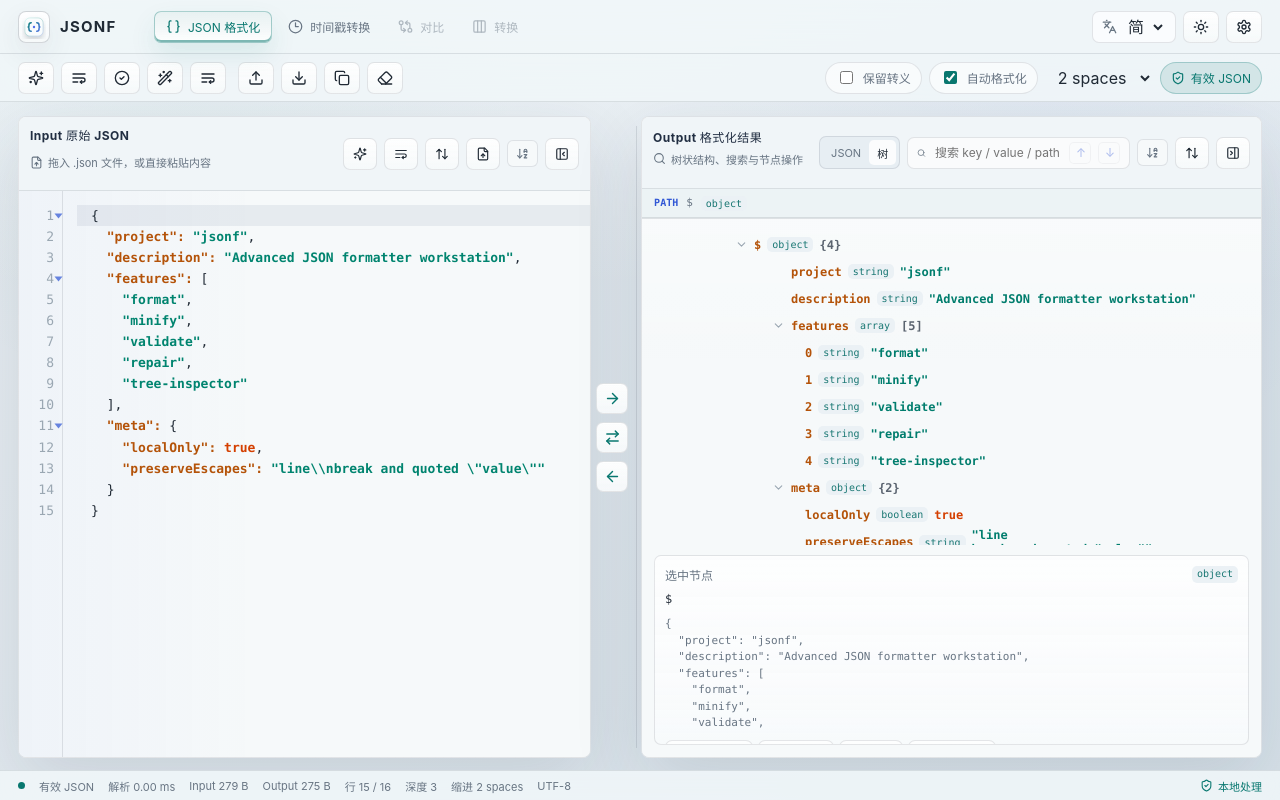
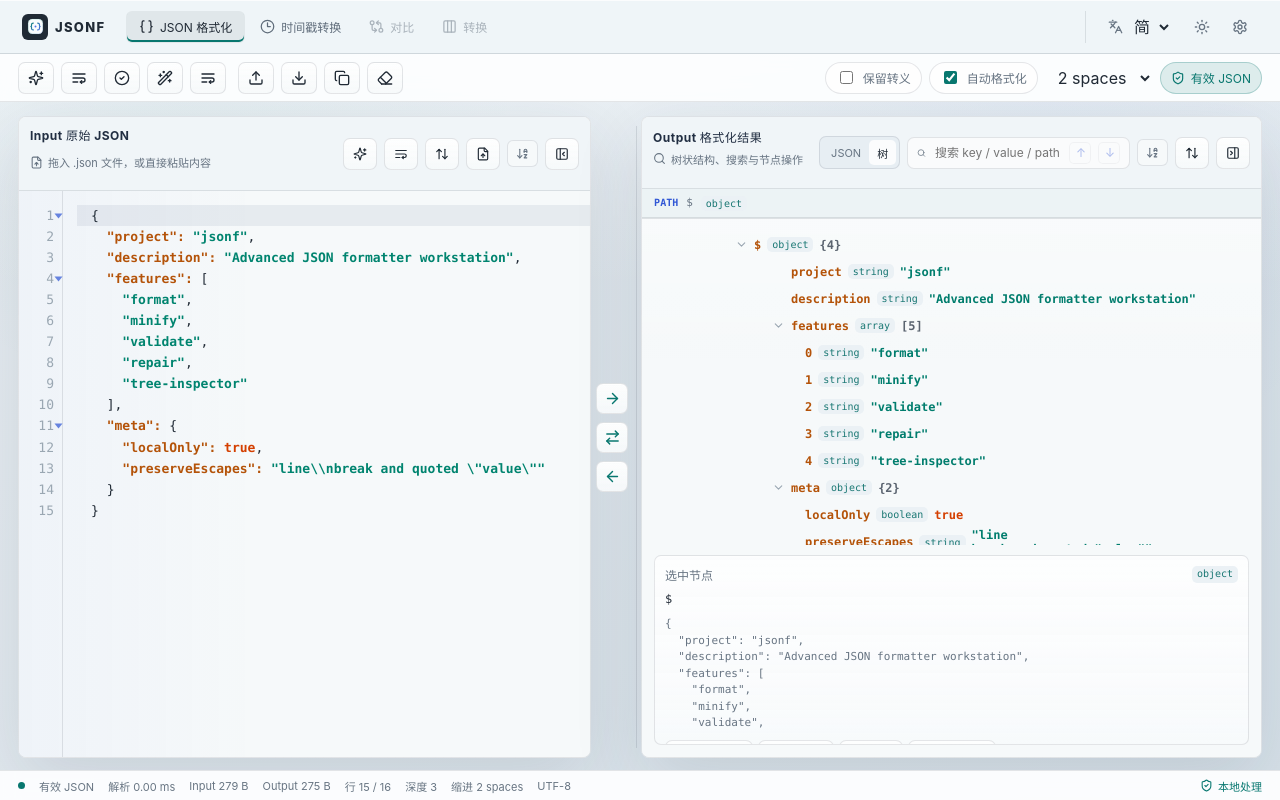
Before and after one commit to RookieXv/jsonf, a Vue app: page / in a window 1280 px wide. Built offline with nearby package versions, Linux system fonts and the light colour scheme.

Commit message:
feat: improve theme

```diff
--- a/src/App.vue
+++ b/src/App.vue
@@ -59,6 +59,11 @@ const jsonPath = ref('$')
 
 const t = preferences.t
 const currentTool = ref('formatter')
+
+function selectTool(tool) {
+  currentTool.value = tool
+  if (tool === 'timestamp') preferences.settingsOpen.value = false
+}
 
 const statusLabel = computed(() => {
   if (workbench.status.value === 'valid') return t.value.status.valid
@@ -345,7 +350,7 @@ function inferJsonPath(value, targetLine) {
           class="tool-tab"
           :class="{ active: currentTool === tool.key }"
           :disabled="tool.disabled"
-          @click="currentTool = tool.key"
+          @click="selectTool(tool.key)"
         >
           <component :is="tool.icon" :size="15" />
           {{ t.tools[tool.key] }}
@@ -353,6 +358,7 @@ function inferJsonPath(value, targetLine) {
       </nav>
 
       <div class="topbar-actions">
+        <div class="topbar-actions-group">
           <button class="select-button" :title="t.commands.language">
             <Languages :size="15" />
             <select v-model="preferences.language.value" aria-label="language">
@@ -365,9 +371,10 @@ function inferJsonPath(value, targetLine) {
             <Sun v-if="preferences.appliedTheme.value === 'light'" :size="16" />
             <Moon v-else :size="16" />
           </IconButton>
-        <IconButton :label="t.commands.settings" @click="preferences.settingsOpen.value = true">
+          <IconButton v-if="currentTool === 'formatter'" :label="t.commands.settings" @click="preferences.settingsOpen.value = !preferences.settingsOpen.value">
             <Settings :size="16" />
           </IconButton>
+        </div>
       </div>
     </header>
 
@@ -721,6 +728,10 @@ function inferJsonPath(value, targetLine) {
       {{ translateNotice(workbench.notice.value) }}
     </div>
 
+    </template>
+
+    <TimestampTool v-else-if="currentTool === 'timestamp'" :language="preferences.language.value" />
+
     <SettingsPanel
       :open="preferences.settingsOpen.value"
       :t="t"
@@ -738,8 +749,5 @@ function inferJsonPath(value, targetLine) {
       @update:line-wrap="workbench.lineWrap.value = $event"
       @update:line-numbers="workbench.lineNumbers.value = $event"
     />
-    </template>
-
-    <TimestampTool v-else-if="currentTool === 'timestamp'" :language="preferences.language.value" />
   </div>
 </template>
--- a/src/style.css
+++ b/src/style.css
@@ -128,9 +128,9 @@ button {
   min-height: 0;
   overflow: auto;
   background:
-    radial-gradient(circle at 16% 0%, color-mix(in srgb, var(--accent) 13%, transparent), transparent 24%),
-    radial-gradient(circle at 88% 12%, color-mix(in srgb, var(--select) 12%, transparent), transparent 26%),
-    linear-gradient(135deg, var(--bg), var(--bg-deep));
+    radial-gradient(circle at 16% 0%, color-mix(in srgb, var(--accent) 6%, transparent), transparent 24%),
+    radial-gradient(circle at 88% 12%, color-mix(in srgb, var(--select) 5%, transparent), transparent 26%),
+    linear-gradient(135deg, #f6f9fb, #edf3f6);
 }
 
 .timestamp-page {
@@ -149,8 +149,8 @@ button {
 .timestamp-code-card {
   border: 1px solid var(--line);
   border-radius: 12px;
-  background: var(--surface);
-  box-shadow: var(--shadow-soft);
+  background: color-mix(in srgb, var(--surface-strong) 92%, transparent);
+  box-shadow: 0 6px 18px color-mix(in srgb, var(--text) 7%, transparent);
 }
 
 .timestamp-live-card {
@@ -158,8 +158,15 @@ button {
   overflow: hidden;
   padding: 16px 18px;
   background:
-    radial-gradient(circle at 92% 0%, color-mix(in srgb, var(--amber) 18%, transparent) 0 13%, transparent 13.5%),
-    linear-gradient(120deg, color-mix(in srgb, var(--select) 13%, var(--surface-strong)), color-mix(in srgb, var(--accent) 9%, var(--surface-strong)));
+    radial-gradient(circle at 92% 0%, color-mix(in srgb, var(--amber) 10%, transparent) 0 13%, transparent 13.5%),
+    linear-gradient(120deg, color-mix(in srgb, var(--select) 7%, var(--surface-strong)), color-mix(in srgb, var(--accent) 5%, var(--surface-strong)));
+}
+
+:root[data-theme='dark'] .timestamp-tool {
+  background:
+    radial-gradient(circle at 16% 0%, color-mix(in srgb, var(--accent) 7%, transparent), transparent 24%),
+    radial-gradient(circle at 88% 12%, color-mix(in srgb, var(--select) 6%, transparent), transparent 26%),
+    linear-gradient(135deg, #18232e, #111a23);
 }
 
 .timestamp-live-head,
@@ -499,9 +506,9 @@ button {
   overflow: hidden;
   border: 1px solid color-mix(in srgb, var(--line-strong) 64%, transparent);
   border-radius: 12px;
-  background: color-mix(in srgb, var(--surface) 72%, transparent);
-  box-shadow: 0 14px 38px color-mix(in srgb, var(--text) 10%, transparent);
-  backdrop-filter: blur(18px) saturate(1.04);
+  background: color-mix(in srgb, var(--surface-strong) 76%, transparent);
+  box-shadow: 0 10px 28px color-mix(in srgb, var(--text) 8%, transparent);
+  backdrop-filter: blur(12px) saturate(1.02);
 }
 
 .timestamp-history-panel > header,
@@ -563,12 +570,15 @@ button {
   display: flex;
   align-items: center;
   border-bottom: 1px solid var(--line);
-  background: rgba(241, 247, 249, 0.82);
-  backdrop-filter: blur(24px) saturate(1.08);
+  background: rgba(252, 253, 254, 0.96);
+  backdrop-filter: blur(10px) saturate(1.01);
 }
 
 .topbar {
   z-index: 90;
+  background: rgba(239, 245, 248, 0.97);
+  border-bottom-color: rgba(42, 55, 71, 0.16);
+  box-shadow: 0 1px 0 rgba(255, 255, 255, 0.7) inset;
 }
 
 .commandbar {
@@ -582,12 +592,18 @@ button {
 :root[data-theme='dark'] .topbar,
 :root[data-theme='dark'] .commandbar,
 :root[data-theme='dark'] .statusbar {
-  background: rgba(17, 24, 32, 0.86);
+  background: rgba(18, 26, 35, 0.96);
+}
+
+:root[data-theme='dark'] .topbar {
+  background: rgba(27, 38, 49, 0.97);
+  border-bottom-color: rgba(225, 235, 246, 0.18);
+  box-shadow: 0 1px 0 rgba(255, 255, 255, 0.035) inset;
 }
 
 .topbar {
-  gap: 20px;
-  padding: 0 18px;
+  gap: 18px;
+  padding: 0 22px;
 }
 
 .topbar-actions {
@@ -598,44 +614,38 @@ button {
 .brand {
   display: flex;
   align-items: center;
-  gap: 10px;
-  min-width: 116px;
+  gap: 7px;
+  min-width: 86px;
 }
 
 .brand-mark {
-  width: 32px;
-  height: 32px;
+  width: 26px;
+  height: 26px;
   display: grid;
   place-items: center;
-  border: 1px solid var(--line-strong);
-  border-radius: 8px;
-  color: var(--accent);
-  background:
-    linear-gradient(180deg, rgba(255, 255, 255, 0.82), rgba(244, 248, 249, 0.74)),
-    var(--surface-strong);
-  box-shadow: var(--shadow-soft);
+  border: 0;
+  border-radius: 6px;
+  color: var(--surface-strong);
+  background: var(--text);
 }
 
 .brand-mark img {
-  width: 24px;
-  height: 24px;
+  width: 19px;
+  height: 19px;
   display: block;
 }
 
 :root[data-theme='dark'] .brand-mark {
-  background:
-    linear-gradient(180deg, rgba(54, 66, 80, 0.92), rgba(34, 43, 53, 0.9)),
-    var(--surface-strong);
-  border-color: rgba(229, 239, 248, 0.18);
-  box-shadow:
-    inset 0 1px 0 rgba(255, 255, 255, 0.08),
-    0 10px 26px rgba(0, 0, 0, 0.24);
+  background: #edf4f8;
+  color: #17212b;
+  box-shadow: none;
 }
 
 .brand strong {
   display: block;
-  font-size: 15px;
-  letter-spacing: 0.08em;
+  font-size: 13px;
+  font-weight: 800;
+  letter-spacing: 0.1em;
 }
 
 .brand span,
@@ -650,21 +660,25 @@ button {
 .tool-tabs {
   display: flex;
   align-items: center;
-  gap: 4px;
+  gap: 2px;
   flex: 1;
   min-width: 0;
+  padding: 0;
+  border: 0;
+  border-radius: 0;
+  background: transparent;
 }
 
 .tool-tab {
   height: 32px;
   display: inline-flex;
   align-items: center;
-  gap: 7px;
-  padding: 0 11px;
+  gap: 6px;
+  padding: 0 12px;
   border: 1px solid transparent;
-  border-radius: 7px;
+  border-radius: 6px;
   background: transparent;
-  color: var(--muted);
+  color: color-mix(in srgb, var(--muted) 88%, var(--text));
   font-size: 12px;
   cursor: pointer;
   transition:
@@ -675,14 +689,11 @@ button {
 }
 
 .tool-tab.active {
-  color: var(--accent);
-  background:
-    linear-gradient(180deg, color-mix(in srgb, var(--accent-soft) 72%, white 28%), rgba(255, 255, 255, 0.54)),
-    var(--surface-strong);
-  border-color: color-mix(in srgb, var(--accent) 34%, transparent);
+  color: var(--text);
+  background: color-mix(in srgb, var(--text) 7%, transparent);
+  border-color: transparent;
   box-shadow:
-    inset 0 -2px 0 color-mix(in srgb, var(--accent) 52%, transparent),
-    0 12px 26px rgba(8, 119, 111, 0.1);
+    inset 0 -2px 0 var(--accent);
 }
 
 .tool-tab:disabled {
@@ -695,15 +706,10 @@ button {
 }
 
 :root[data-theme='dark'] .tool-tab.active {
-  color: var(--accent);
-  background:
-    linear-gradient(180deg, rgba(35, 72, 72, 0.92), rgba(28, 48, 59, 0.92)),
-    var(--surface-strong);
-  border-color: rgba(99, 219, 201, 0.36);
-  box-shadow:
-    inset 0 1px 0 rgba(255, 255, 255, 0.09),
-    inset 0 -2px 0 rgba(99, 219, 201, 0.66),
-    0 14px 28px rgba(0, 0, 0, 0.22);
+  color: #f2f7fb;
+  background: rgba(255, 255, 255, 0.08);
+  border-color: transparent;
+  box-shadow: inset 0 -2px 0 var(--accent);
 }
 
 :root[data-theme='dark'] .tool-tab:disabled {
@@ -717,6 +723,34 @@ button {
   display: flex;
   align-items: center;
   gap: 7px;
+}
+
+.topbar-actions-group {
+  display: flex;
+  align-items: center;
+  gap: 2px;
+  padding-left: 12px;
+  border: 0;
+  border-left: 1px solid var(--line);
+  border-radius: 0;
+  background: transparent;
+}
+
+.topbar-actions-group .select-button,
+.topbar-actions-group .icon-button {
+  border-color: transparent;
+  box-shadow: none;
+  background: transparent;
+  border-radius: 6px;
+  color: var(--muted);
+}
+
+.topbar-actions-group .select-button:hover,
+.topbar-actions-group .icon-button:hover {
+  border-color: transparent;
+  background: color-mix(in srgb, var(--text) 7%, transparent);
+  color: var(--text);
+  box-shadow: none;
 }
 
 .commandbar {
@@ -833,6 +867,39 @@ button {
   border-color: rgba(99, 219, 201, 0.38);
 }
 
+:root[data-theme='dark'] .topbar-actions-group {
+  border: 0;
+  border-left: 1px solid var(--line);
+  background: transparent;
+}
+
+:root[data-theme='dark'] .topbar-actions-group .select-button,
+:root[data-theme='dark'] .topbar-actions-group .icon-button {
+  border-color: transparent;
+  background: transparent;
+  box-shadow: none;
+}
+
+:root[data-theme='dark'] .topbar-actions-group .select-button:hover,
+:root[data-theme='dark'] .topbar-actions-group .icon-button:hover {
+  border-color: transparent;
+  background: rgba(255, 255, 255, 0.08);
+  color: #f2f7fb;
+  box-shadow: none;
+}
+
+.tool-tab.active:hover {
+  border-color: transparent;
+  background: color-mix(in srgb, var(--text) 9%, transparent);
+  box-shadow: inset 0 -2px 0 var(--accent);
+}
+
+:root[data-theme='dark'] .tool-tab.active:hover {
+  border-color: transparent;
+  background: rgba(255, 255, 255, 0.11);
+  box-shadow: inset 0 -2px 0 var(--accent);
+}
+
 .icon-button:active {
   transform: translateY(1px);
 }
```
Lines whose indentation alone changed are shown as unchanged.
